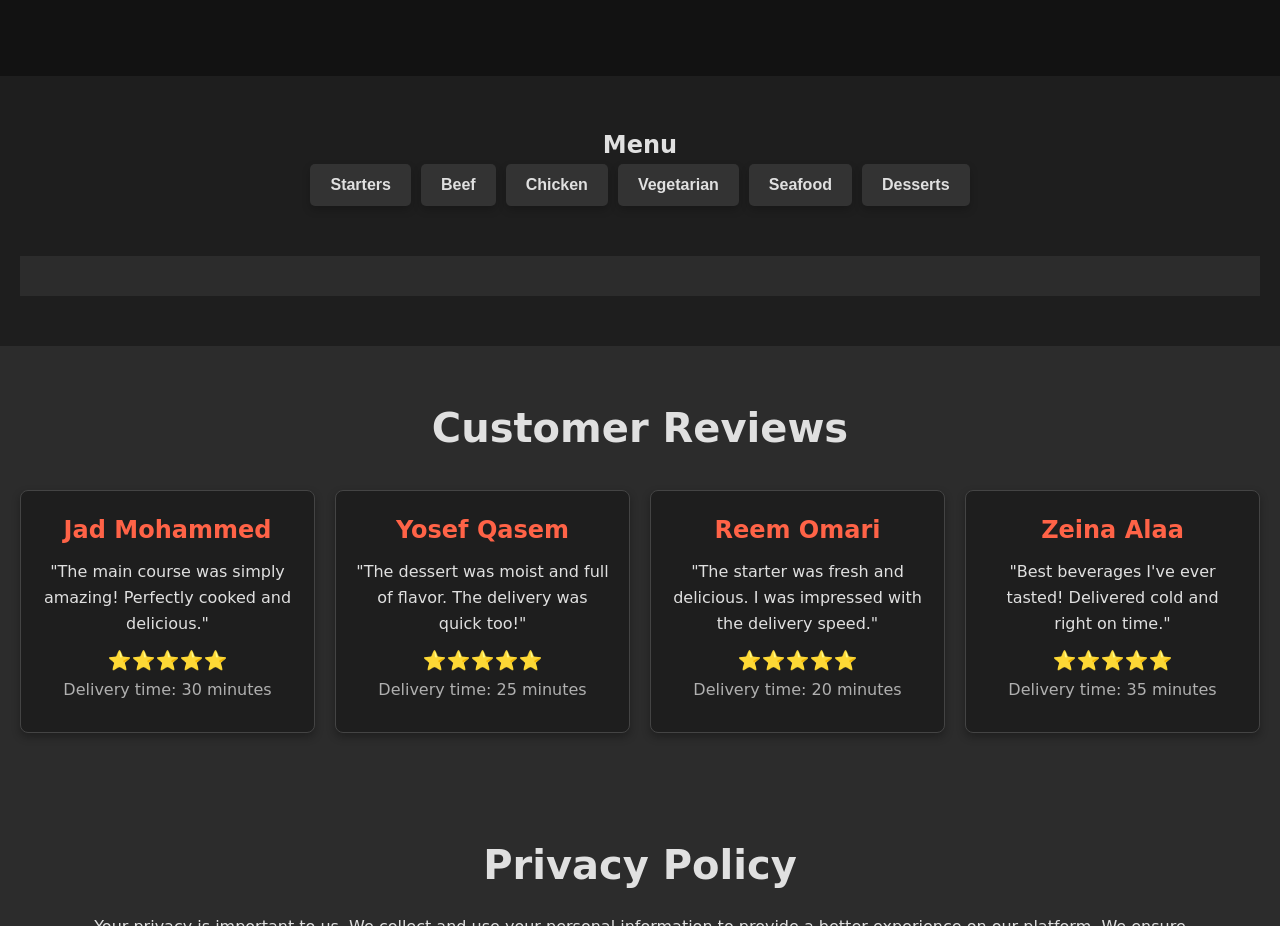
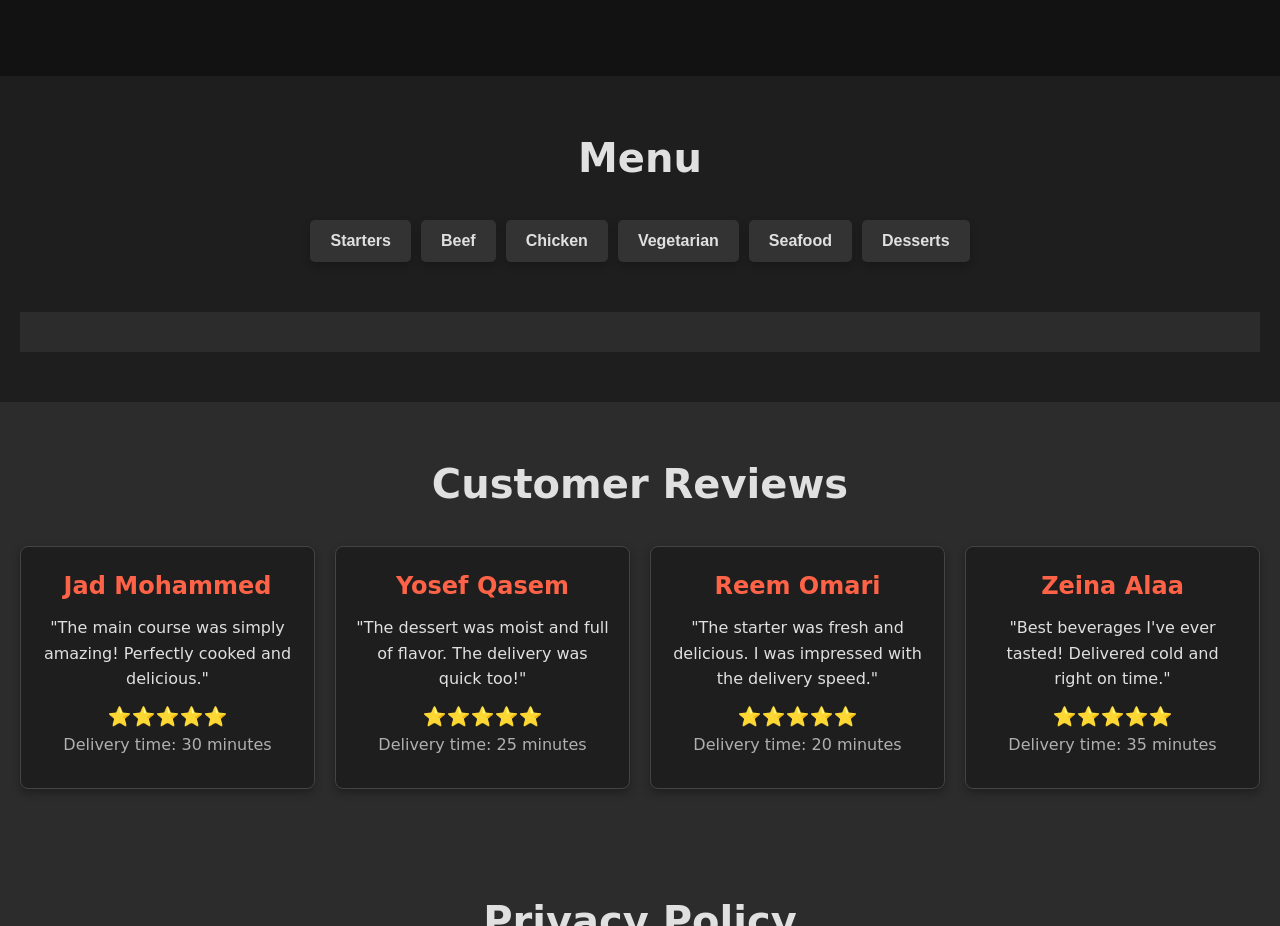
Before and after one commit to alomrisarah/FoodMenu, a plain HTML site: page index.html in a window 1280 px wide. Shown: the part 820-1746 px from the top of the page. Drawn offline with Linux system fonts and the light colour scheme; no server answers; a web font is replaced by a local one.

Commit message:
Update style.css

```diff
--- a/style.css
+++ b/style.css
@@ -144,7 +144,7 @@ header {
     /* Initially hidden */
 }
 
-/* Desserts Section */
+/* menu Section */
 .menu-section {
     background-color: #1e1e1e;
     color: #e0e0e0;
@@ -152,7 +152,7 @@ header {
     text-align: center;
 }
 
-.desserts-section h1 {
+.menu-section h1 {
     font-size: 2.5rem;
     margin-bottom: 30px;
 }
```
